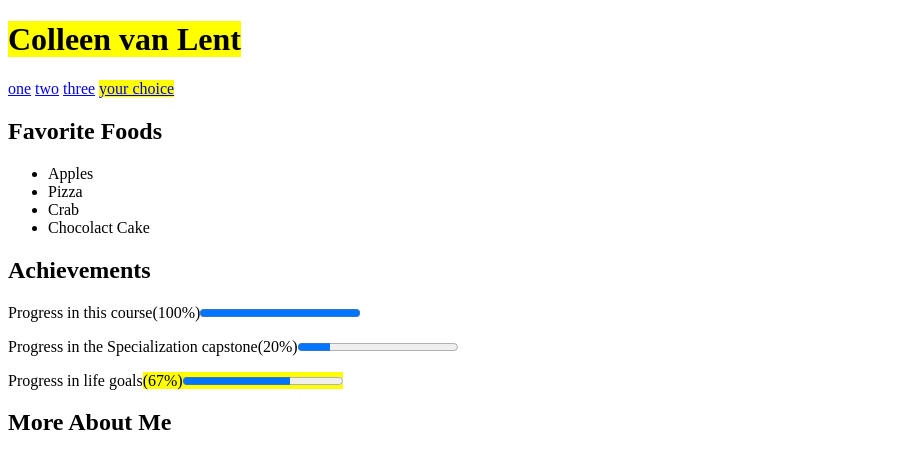
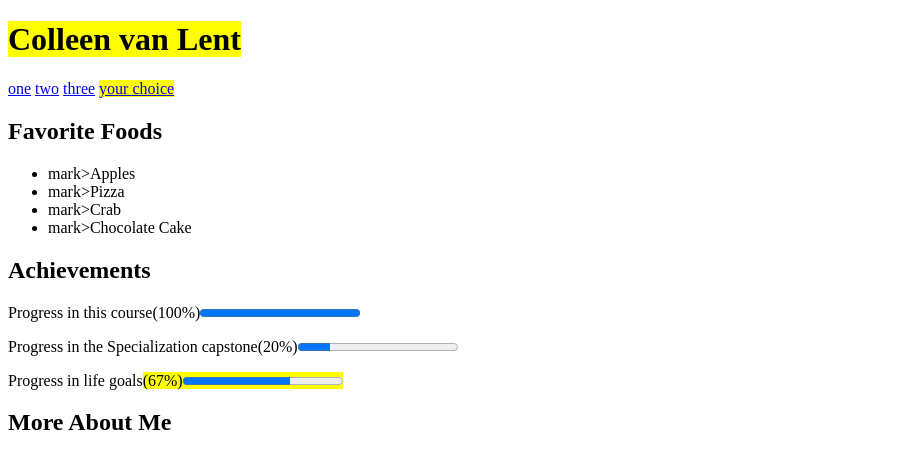
Before and after one commit to kermahaletha/Info306, a plain HTML site: page index.html in a window 1280 px wide. Shown: the top 452 px of the page, without its empty margins (0-918 px from the left). Drawn offline with Linux system fonts and the light colour scheme.

Commit message:
Add files via upload

```diff
--- a/index.html
+++ b/index.html
@@ -13,10 +13,10 @@
 
         <h2>Favorite Foods</h2>
         <ul><mark>
-            <li>Apples</li>
-            <li>Pizza</li>
-            <li>Crab</li>
-            <li>Chocolact Cake</li>
+            <li>mark>Apples </mark></li>
+            <li>mark>Pizza </mark></li>
+            <li>mark>Crab </mark></li>
+            <li>mark>Chocolate Cake </mark></li>
 	    </mark>
         </ul>
         <h2>Achievements</h2>
```
